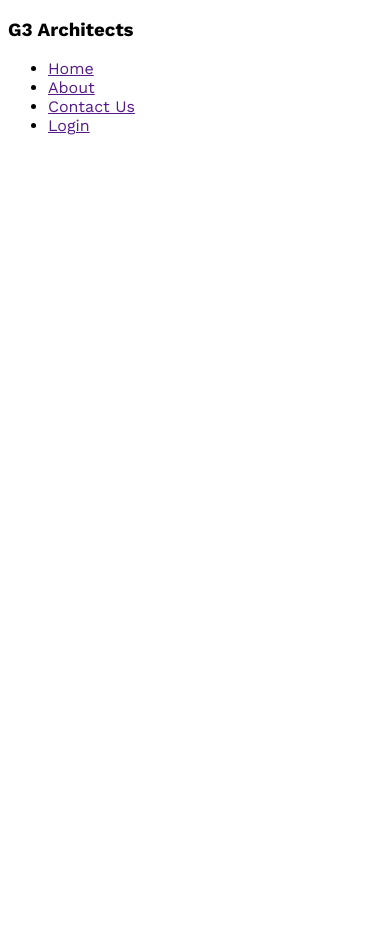
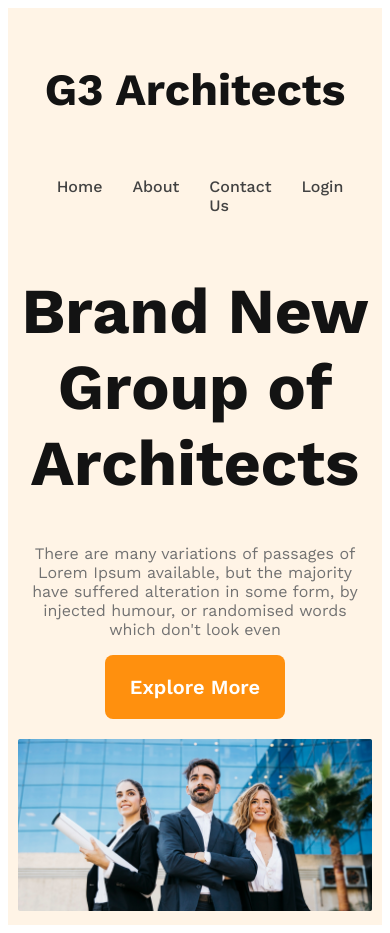
Before and after one commit to fahmidaa707/g3-architects, a plain HTML site: page index.html in a window 390 px wide. Before the commit the page ends 844 px from the top, so only its background shows below. Drawn offline with nearby package versions, Linux system fonts and the light colour scheme.

Commit message:
responsive done on header section

```diff
--- a/index.html
+++ b/index.html
@@ -1,15 +1,17 @@
 <!DOCTYPE html>
 <html lang="en">
+
 <head>
     <meta charset="UTF-8">
     <meta name="viewport" content="width=device-width, initial-scale=1.0">
     <title>G3 Architects</title>
     <link rel="stylesheet" href="styles/styles.css">
 </head>
+
 <body>
     <header>
         <nav>
-            <h3>G3 Architects</h3>
+            <h3 class="nav-title">G3 Architects</h3>
             <ul>
                 <li><a href="">Home</a></li>
                 <li><a href="">About</a></li>
@@ -17,9 +19,24 @@
                 <li><a href="">Login</a></li>
             </ul>
         </nav>
+        <div class="banner">
+            <div class="banner-content">
+                <h1 class="banner-title">Brand New Group of Architects</h1>
+                <p class="banner-description">
+                    There are many variations of passages of Lorem Ipsum available, but the majority have suffered
+                    alteration in some form, by injected humour, or randomised words which don't look even
+                </p>
+                <button class="btn-primary">Explore More</button>
+                <img class="img-banner" src="images/banner.png" alt="">
+            </div>
+
+
+        </div>
+
     </header>
     <main></main>
     <footer></footer>
 
 </body>
+
 </html>
--- a/styles/styles.css
+++ b/styles/styles.css
@@ -1,6 +1,100 @@
 /* work sans font */
-  @import url('https://fonts.googleapis.com/css2?family=Open+Sans:wght@400;700;800&family=Work+Sans:wght@400;500;600;700;800&display=swap');
-*{
+@import url('https://fonts.googleapis.com/css2?family=Open+Sans:wght@400;700;800&family=Work+Sans:wght@400;500;600;700;800&display=swap');
+
+* {
     font-family: 'Open Sans', sans-serif;
     font-family: 'Work Sans', sans-serif;
 }
+
+/* banner  */
+header {
+    background: rgba(255, 144, 14, 0.10);
+    padding: 50px 240px;
+}
+
+nav {
+    display: flex;
+    justify-content: space-between;
+    align-items: center;
+}
+
+.nav-title {
+    font-size: 2.8rem;
+    font-weight: 700;
+    color: #131313;
+}
+
+nav>ul {
+    display: flex;
+}
+
+nav>ul {
+    list-style: none;
+}
+
+nav li {
+    list-style: none;
+    margin-right: 30px;
+
+    font-size: 1rem;
+    font-weight: 500;
+}
+
+nav li a {
+    text-decoration: none;
+    color: #424242;
+}
+
+.banner-content {
+    max-width: 800px;
+    text-align: center;
+    margin: 0 auto;
+}
+
+.banner-title {
+    color: #131313;
+    font-size: 4rem;
+    font-weight: 700;
+}
+
+.banner-description {
+    color: #727272;
+
+}
+
+.img-banner {
+    margin-top: 20px;
+    width: 100%;
+    align-items: center;
+    justify-content: center;
+}
+
+.btn-primary {
+    border-radius: 8px;
+    font-size: 1.25rem;
+    background: #FF900E;
+    padding: 20px 25px;
+    color: #FFF;
+    border: none;
+    font-weight: 600;
+}
+/* responsive banner mobile*/
+@media screen and (max-width: 576px){
+    header {
+        padding: 10px ;
+    }
+    nav{
+        flex-direction: column;
+    }
+
+}
+/* tablet */
+@media screen and (min-width: 576px) and (max-width: 960px){
+    header {
+        padding: 10px ;
+    }
+    nav{
+        flex-direction: column;
+    }
+
+}
```
